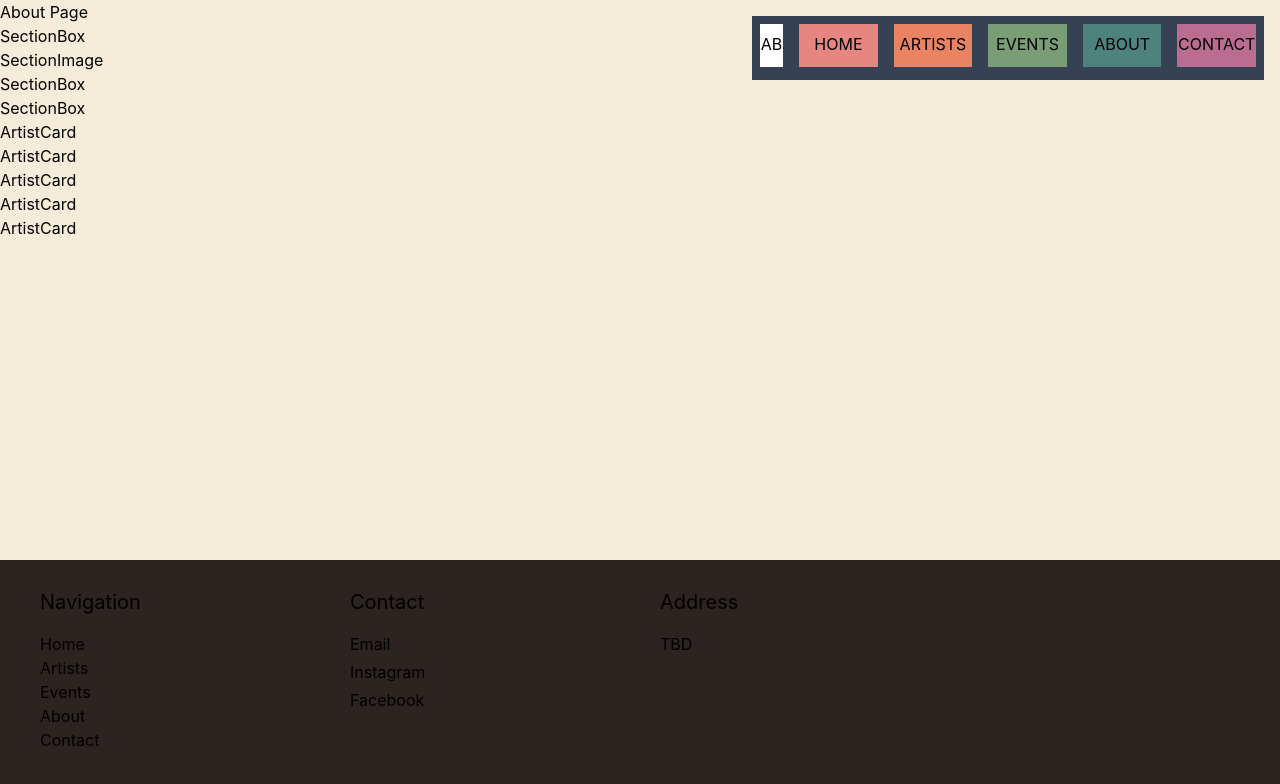
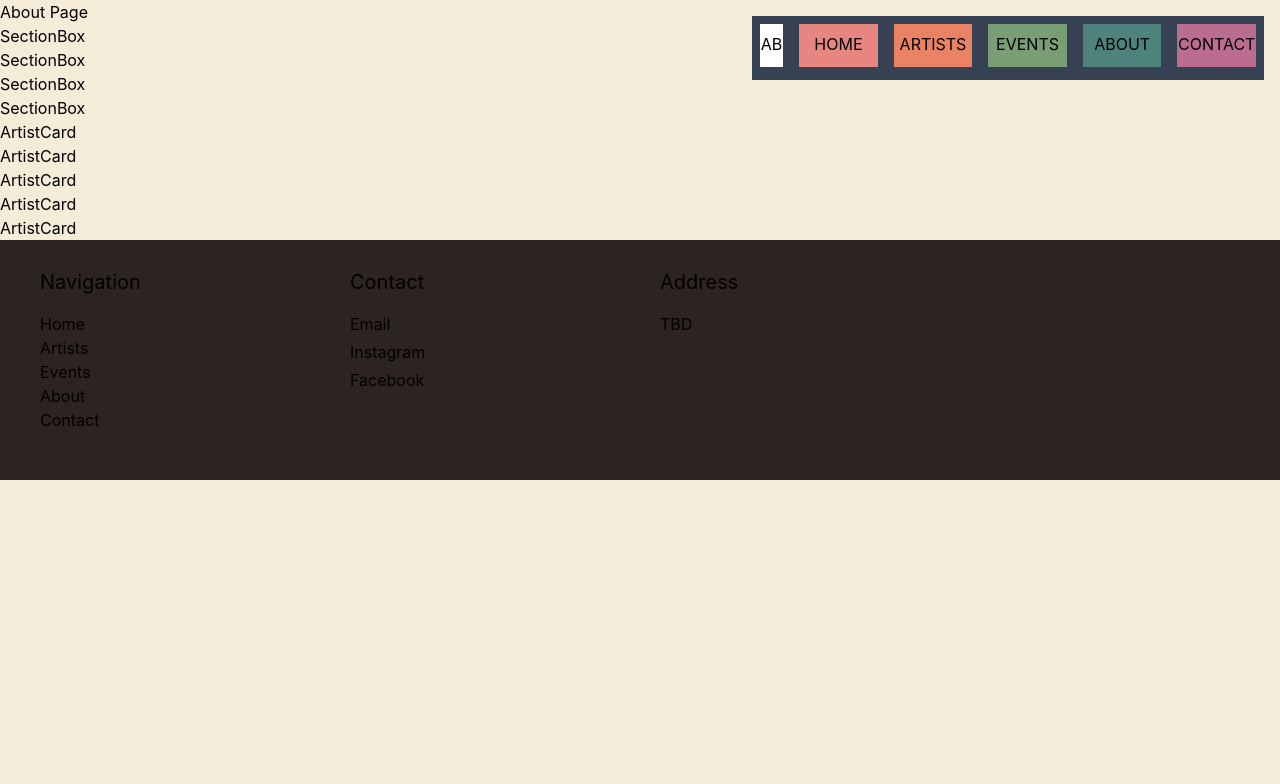
Before and after one commit to Titanter/Art-Bloc, a Next.js app in the folder artbloc-react/: page /about in a window 1280 px wide. Shown: the top 784 px of the page. Built offline with nearby package versions, Linux system fonts and the light colour scheme.

Commit message:
merged SectionImage into SectionBox, started work on SectionBox

```diff
--- a/artbloc-react/app/about/page.js
+++ b/artbloc-react/app/about/page.js
@@ -1,4 +1,3 @@
-import SectionImage from "../../ui/section-image";
 import SectionBox from "../../ui/section-box";
 
 import ArtistCard from "../../ui/artist-card";
@@ -9,7 +8,7 @@ function About() {
       <h1>About Page</h1>
       <SectionBox />
 
-      <SectionImage />
+      <SectionBox />
 
       <SectionBox />
 
--- a/artbloc-react/app/layout.js
+++ b/artbloc-react/app/layout.js
@@ -5,13 +5,13 @@ import Footer from "../ui/footer";
 
 function Layout({ children }) {
   return (
-    <html className="bg-[#f5ebd9]">
+    <html className="absolute bg-[#f5ebd9]">
       <body>
         <div className="absolute top-0 z-1 flex w-screen h-24">
           <Header />
         </div>
         <div className="relative flex w-screen ">{children}</div>
-        <div className="absolute bottom-0 w-screen flex h-60">
+        <div className="relative bottom-0 w-screen flex h-60">
           <Footer />
         </div>
       </body>
--- a/artbloc-react/app/page.js
+++ b/artbloc-react/app/page.js
@@ -1,4 +1,3 @@
-import SectionImage from "../ui/section-image";
 import SectionBox from "../ui/section-box";
 
 import UpcomingEventBubbles from "../ui/upcoming-event-bubbles";
@@ -9,9 +8,7 @@ import InvolvementCard from "../ui/involvement-card";
 function Home() {
   return (
     <div>
-      <h1>Home page</h1>
-
-      <SectionImage />
+      <SectionBox role="homeStaticPic" bgImg="bg-[url(/chungus.png)]" />
 
       <SectionBox />
 
--- a/artbloc-react/ui/section-box.js
+++ b/artbloc-react/ui/section-box.js
@@ -5,8 +5,28 @@ takes string as role, switch case functionality based off role?
 
 */
 
-function SectionBox(){
-  return <h2>SectionBox</h2>;
-};
+function SectionBox({
+  role = "",
+  text = "",
+  textCSS = "",
+  img = "",
+  imgCSS = "",
+  bgImg = "",
+}) {
+  let textProp;
+  let textCSSProp;
+  let imgProp;
+  let imgCSSProp;
+  let bgImgProp;
+
+  let component = <div><h2>SectionBox</h2></div>;
+
+  if (role === "homeStaticPic") {
+    bgImgProp = `relative flex w-screen h-screen ${bgImg}`;
+    component = <div className={bgImgProp}></div>;
+  }
+
+  return component;
+}
 
 export default SectionBox;
--- a/artbloc-react/ui/section-image.js
+++ /dev/null
@@ -1,5 +0,0 @@
-function SectionImage(){
-  return <h2>SectionImage</h2>;
-};
-
-export default SectionImage;
```
Also changed, not shown: artbloc-react/ui/link-button.js (added), 1 other file (tests, documents, lock files or other folders).
